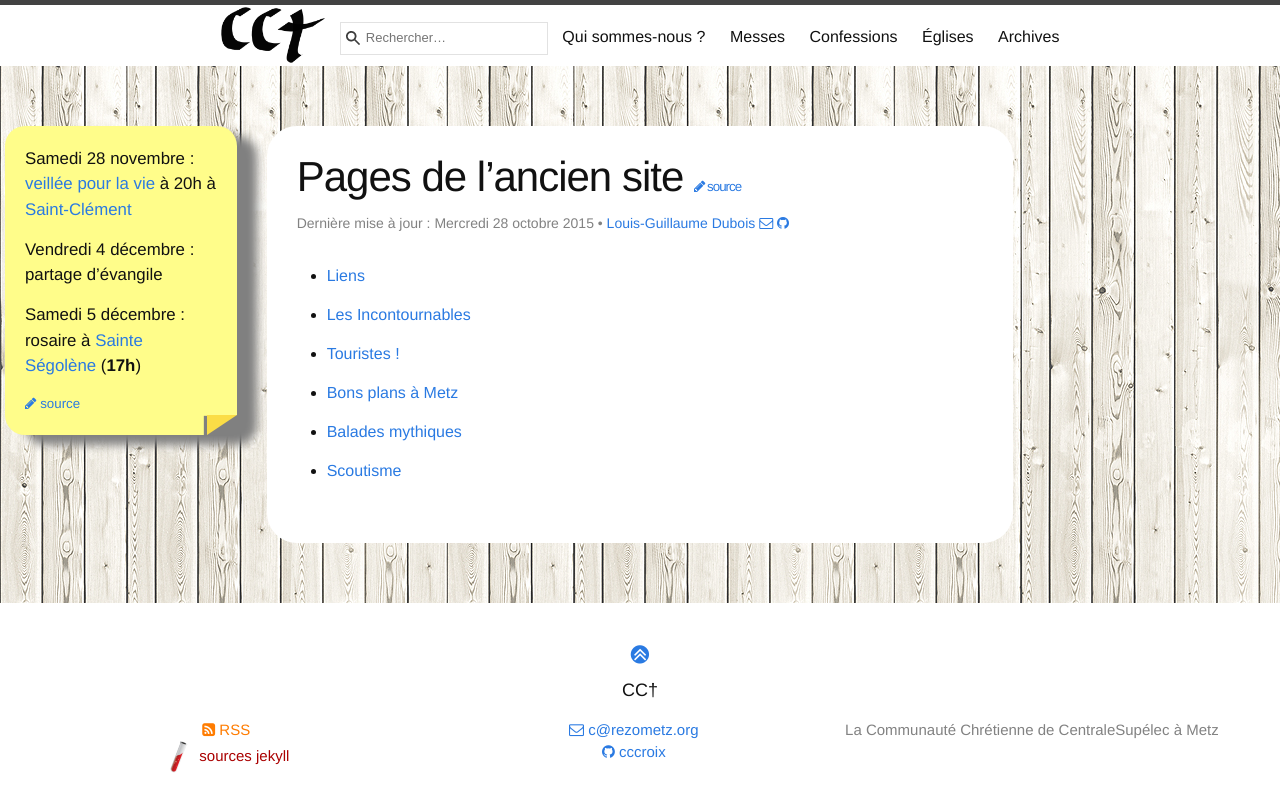
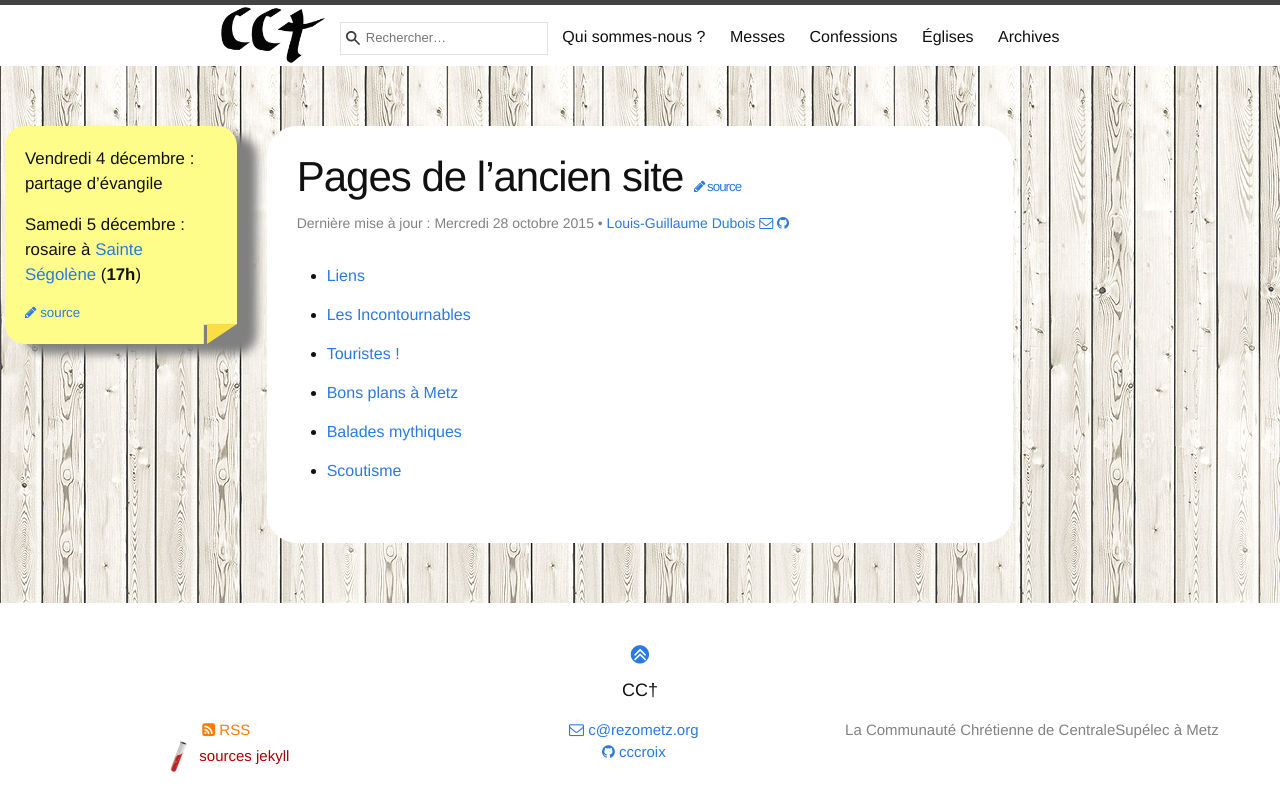
Before and after one commit to cccroix/cccroix.github.io, a Jekyll site: the page built from wpimport.md, in a window 1280 px wide. Shown: the top 811 px of the page. Built offline with Jekyll 4.4.1, drawn with Linux system fonts in a browser that asks for light colours.

Commit message:
Update blocnote.md

```diff
--- a/blocnote.md
+++ b/blocnote.md
@@ -5,8 +5,6 @@ published: true
 # sera affiché avant l’index des articles
 ---
 
-### Samedi 28 novembre : [veillée pour la vie](http://veilleespourlavie.com/a-propos/) à 20h à [Saint-Clément](/eglises/clement.html)
-
 ### Vendredi 4 décembre : partage d’évangile
 
 ### Samedi 5 décembre : rosaire à [Sainte Ségolène](/eglises/segolene.html) (**17h**)
```
